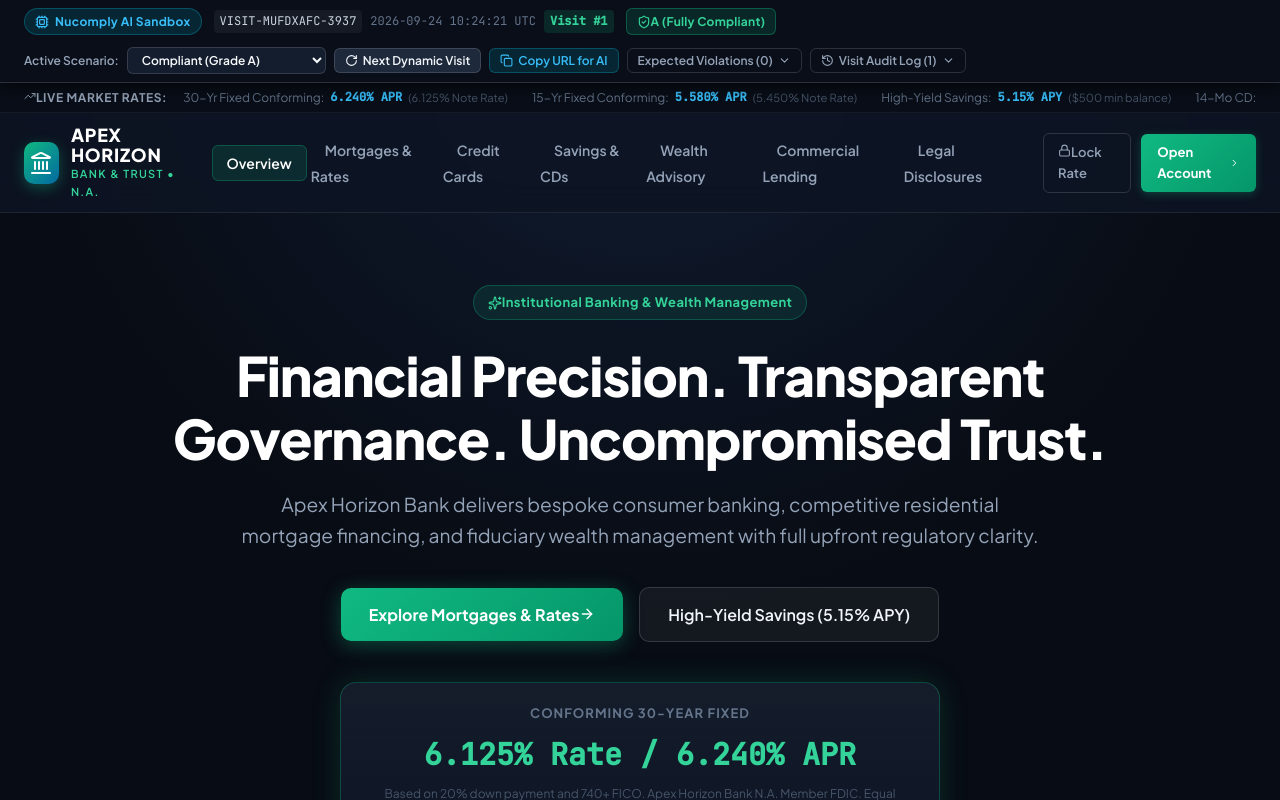
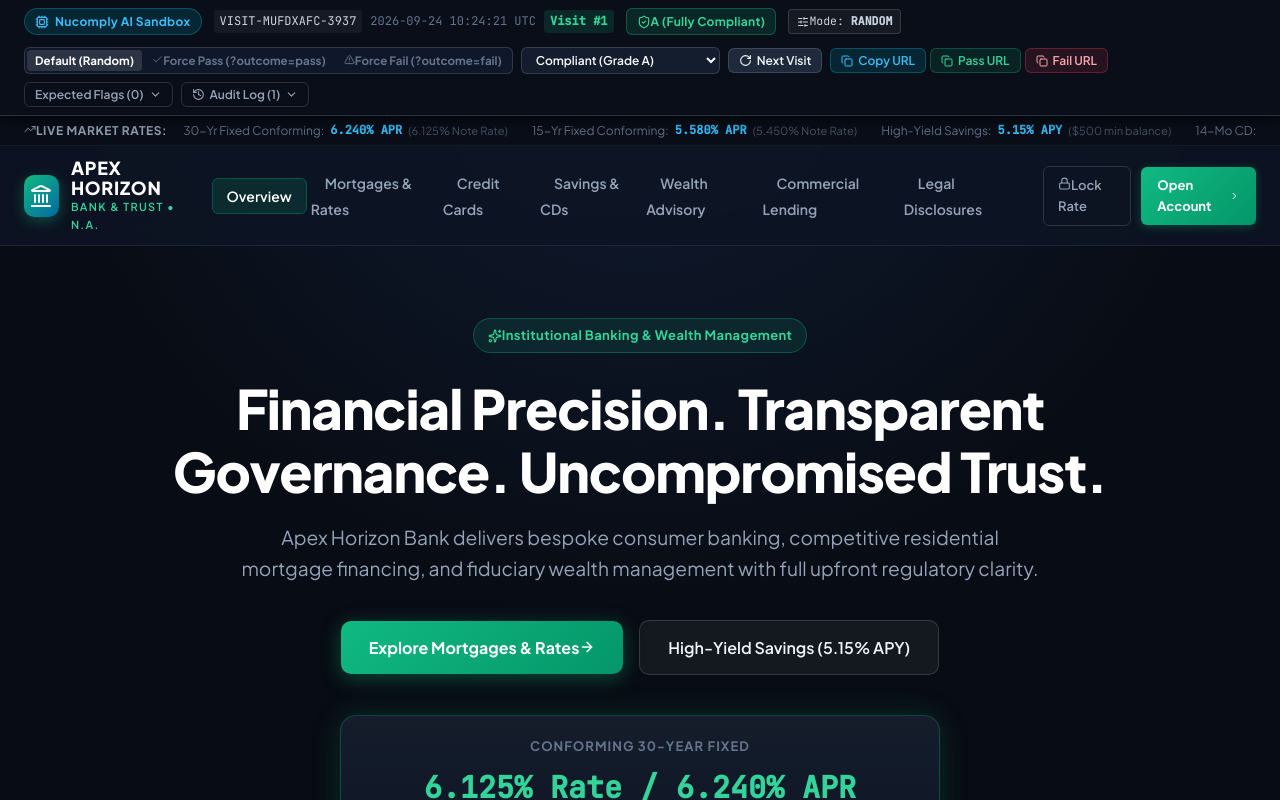
Before and after one commit to owensheehan/NCT, a React (Vite) app: page / in a window 1280 px wide. Shown: the top 800 px of the page. Built offline with nearby package versions, Linux system fonts and the light colour scheme.

Commit message:
feat: add caller arguments ?outcome=pass and ?outcome=fail with dynamic random rotation

```diff
--- a/src/components/ComplianceAuditBar.tsx
+++ b/src/components/ComplianceAuditBar.tsx
@@ -2,6 +2,7 @@ import React, { useState, useEffect } from 'react';
 import type { ComplianceFlag, ComplianceVariantId, VisitSession, VisitLogEntry } from '../types/compliance.ts';
 import {
   switchVariant,
+  switchOutcomeMode,
   randomizeVisit,
   recordVisit,
   getVisitAuditLog,
@@ -22,6 +23,7 @@ import {
   Download,
   Trash2,
   ExternalLink,
+  SlidersHorizontal,
 } from 'lucide-react';
 
 interface ComplianceAuditBarProps {
@@ -39,24 +41,33 @@ export const ComplianceAuditBar: React.FC<ComplianceAuditBarProps> = ({
   riskLevel,
   variantSummary,
 }): React.ReactNode => {
-  const [copied, setCopied] = useState<boolean>(false);
+  const [copiedType, setCopiedType] = useState<string | null>(null);
   const [showDrawer, setShowDrawer] = useState<boolean>(false);
   const [activeDrawerTab, setActiveDrawerTab] = useState<'ground_truth' | 'audit_log'>('ground_truth');
   const [auditLogs, setAuditLogs] = useState<VisitLogEntry[]>([]);
   const [webhookInput, setWebhookInput] = useState<string>(() => localStorage.getItem('nucomply_webhook_url') || '');
   const [webhookSaved, setWebhookSaved] = useState<boolean>(false);
 
-  // Automatically record this visit upon mounting
   useEffect((): void => {
     recordVisit(session, riskLevel, flags.length);
     setAuditLogs(getVisitAuditLog());
   }, [session, riskLevel, flags.length]);
 
-  const handleCopyUrl = (): void => {
-    const currentUrl = window.location.href;
-    navigator.clipboard.writeText(currentUrl).then((): void => {
-      setCopied(true);
-      setTimeout((): void => setCopied(false), 2200);
+  const handleCopyUrl = (type: 'current' | 'pass' | 'fail'): void => {
+    const hash = window.location.hash || '#/';
+    const baseHash = hash.split('?')[0];
+    const baseUrl = `${window.location.origin}${window.location.pathname}`;
+
+    let targetUrl = window.location.href;
+    if (type === 'pass') {
+      targetUrl = `${baseUrl}${baseHash}?outcome=pass`;
+    } else if (type === 'fail') {
+      targetUrl = `${baseUrl}${baseHash}?outcome=fail`;
+    }
+
+    navigator.clipboard.writeText(targetUrl).then((): void => {
+      setCopiedType(type);
+      setTimeout((): void => setCopiedType(null), 2200);
     });
   };
 
@@ -111,13 +122,47 @@ export const ComplianceAuditBar: React.FC<ComplianceAuditBarProps> = ({
             <span className="audit-visit-count">Visit #{session.visitorSeed}</span>
           </div>
           {getRiskBadge()}
+
+          {/* Caller Target Mode Indicator */}
+          <div className="audit-mode-chip">
+            <SlidersHorizontal size={12} className="mr-1 inline" />
+            <span>Mode: <strong>{session.outcomeMode.toUpperCase()}</strong></span>
+          </div>
         </div>
 
-        {/* Center: Quick Variant Selector */}
+        {/* Center: Caller Outcome & Scenario Controls */}
         <div className="audit-bar-controls">
-          <label htmlFor="variant-select" className="audit-control-label">
-            Active Scenario:
-          </label>
+          {/* Outcome Filter (Caller Argument Simulator) */}
+          <div className="outcome-pill-group">
+            <button
+              type="button"
+              className={`outcome-pill ${session.outcomeMode === 'random' ? 'outcome-pill-active' : ''}`}
+              onClick={(): void => switchOutcomeMode('random')}
+              title="Default: Randomly pick across all scenarios on each visit"
+            >
+              Default (Random)
+            </button>
+            <button
+              type="button"
+              className={`outcome-pill outcome-pill-pass ${session.outcomeMode === 'pass' ? 'outcome-pill-active' : ''}`}
+              onClick={(): void => switchOutcomeMode('pass')}
+              title="Force Pass: Random clean visits guaranteed to pass compliance"
+            >
+              <Check size={11} className="inline mr-1" />
+              Force Pass (?outcome=pass)
+            </button>
+            <button
+              type="button"
+              className={`outcome-pill outcome-pill-fail ${session.outcomeMode === 'fail' ? 'outcome-pill-active' : ''}`}
+              onClick={(): void => switchOutcomeMode('fail')}
+              title="Force Fail: Random failing visits cycling through violations"
+            >
+              <AlertTriangle size={11} className="inline mr-1" />
+              Force Fail (?outcome=fail)
+            </button>
+          </div>
+
+          {/* Quick Specific Variant Picker */}
           <select
             id="variant-select"
             className="audit-select"
@@ -125,6 +170,7 @@ export const ComplianceAuditBar: React.FC<ComplianceAuditBarProps> = ({
             onChange={(e: React.ChangeEvent<HTMLSelectElement>): void =>
               switchVariant(e.target.value as ComplianceVariantId, true)
             }
+            title="Lock into a specific regulatory scenario"
           >
             <option value="compliant">Compliant (Grade A)</option>
             <option value="minor_omissions">Minor Omissions (Grade C)</option>
@@ -132,6 +178,7 @@ export const ComplianceAuditBar: React.FC<ComplianceAuditBarProps> = ({
             <option value="teaser_trap">Teaser Trap (Grade F)</option>
           </select>
 
+          {/* Re-roll visit */}
           <button
             type="button"
             className="audit-btn audit-btn-primary"
@@ -139,18 +186,41 @@ export const ComplianceAuditBar: React.FC<ComplianceAuditBarProps> = ({
             title="Simulate a fresh visit to trigger dynamic content rotation"
           >
             <RotateCw size={13} className="mr-1 inline" />
-            <span>Next Dynamic Visit</span>
+            <span>Next Visit</span>
           </button>
 
-          <button
-            type="button"
-            className="audit-btn audit-btn-secondary"
-            onClick={handleCopyUrl}
-            title="Copy exact URL for AI crawler inspection"
-          >
-            {copied ? <Check size={13} className="text-green-400" /> : <Copy size={13} />}
-            <span>{copied ? 'Copied URL!' : 'Copy URL for AI'}</span>
-          </button>
+          {/* Quick Copy Caller URLs */}
+          <div className="copy-btn-group">
+            <button
+              type="button"
+              className="audit-btn audit-btn-secondary"
+              onClick={(): void => handleCopyUrl('current')}
+              title="Copy current page URL"
+            >
+              {copiedType === 'current' ? <Check size={12} className="text-green-400" /> : <Copy size={12} />}
+              <span>{copiedType === 'current' ? 'Copied!' : 'Copy URL'}</span>
+            </button>
+
+            <button
+              type="button"
+              className="audit-btn audit-btn-pass-copy"
+              onClick={(): void => handleCopyUrl('pass')}
+              title="Copy URL with ?outcome=pass argument"
+            >
+              {copiedType === 'pass' ? <Check size={12} className="text-green-400" /> : <Copy size={12} />}
+              <span>{copiedType === 'pass' ? 'Copied Pass URL!' : 'Pass URL'}</span>
+            </button>
+
+            <button
+              type="button"
+              className="audit-btn audit-btn-fail-copy"
+              onClick={(): void => handleCopyUrl('fail')}
+              title="Copy URL with ?outcome=fail argument"
+            >
+              {copiedType === 'fail' ? <Check size={12} className="text-green-400" /> : <Copy size={12} />}
+              <span>{copiedType === 'fail' ? 'Copied Fail URL!' : 'Fail URL'}</span>
+            </button>
+          </div>
 
           {/* Toggle Ground Truth Drawer */}
           <button
@@ -165,7 +235,7 @@ export const ComplianceAuditBar: React.FC<ComplianceAuditBarProps> = ({
               }
             }}
           >
-            <span>Expected Violations ({flags.length})</span>
+            <span>Expected Flags ({flags.length})</span>
             {showDrawer && activeDrawerTab === 'ground_truth' ? <ChevronUp size={13} /> : <ChevronDown size={13} />}
           </button>
 
@@ -185,7 +255,7 @@ export const ComplianceAuditBar: React.FC<ComplianceAuditBarProps> = ({
             title="View persistent history of all AI and user visits recorded"
           >
             <History size={13} className="mr-1 inline" />
-            <span>Visit Audit Log ({auditLogs.length})</span>
+            <span>Audit Log ({auditLogs.length})</span>
             {showDrawer && activeDrawerTab === 'audit_log' ? <ChevronUp size={13} /> : <ChevronDown size={13} />}
           </button>
         </div>
@@ -224,10 +294,12 @@ export const ComplianceAuditBar: React.FC<ComplianceAuditBarProps> = ({
                     <h4 className="audit-drawer-title">
                       Ground-Truth Compliance Violations for AI Verification
                     </h4>
-                    <p className="audit-drawer-desc">{variantSummary}</p>
+                    <p className="audit-drawer-desc">
+                      Current Outcome Argument: <strong className="text-cyan-400">{session.outcomeMode.toUpperCase()}</strong> — {variantSummary}
+                    </p>
                   </div>
                   <span className="audit-drawer-status">
-                    Expected AI Flags: {flags.length === 0 ? 'Zero Violations (Clean)' : `${flags.length} Detected`}
+                    Expected AI Flags: {flags.length === 0 ? 'Zero Violations (PASS)' : `${flags.length} Detected (FAIL)`}
                   </span>
                 </div>
 
@@ -235,7 +307,7 @@ export const ComplianceAuditBar: React.FC<ComplianceAuditBarProps> = ({
                   <div className="audit-clean-box">
                     <ShieldCheck size={20} className="text-emerald-400" />
                     <p>
-                      This page variation is fully compliant. Your compliance AI should flag zero
+                      <strong>PASSING SITE:</strong> This page variation is fully compliant. Your compliance AI should flag zero
                       statutory violations or deceptive practices.
                     </p>
                   </div>
@@ -338,6 +410,7 @@ export const ComplianceAuditBar: React.FC<ComplianceAuditBarProps> = ({
                           <th>Timestamp (UTC)</th>
                           <th>Visit ID</th>
                           <th>Page Path</th>
+                          <th>Caller Mode</th>
                           <th>Variant</th>
                           <th>Risk Grade</th>
                           <th>Expected Flags</th>
@@ -350,6 +423,11 @@ export const ComplianceAuditBar: React.FC<ComplianceAuditBarProps> = ({
                             <td className="font-mono text-cyan-400 font-bold">{log.visitId}</td>
                             <td className="font-mono text-amber-300">{log.path}</td>
                             <td>
+                              <span className={`font-mono text-xs font-bold ${log.outcomeMode === 'pass' ? 'text-emerald-400' : log.outcomeMode === 'fail' ? 'text-rose-400' : 'text-slate-400'}`}>
+                                {log.outcomeMode?.toUpperCase() || 'RANDOM'}
+                              </span>
+                            </td>
+                            <td>
                               <span className="audit-variant-tag">{log.variantId}</span>
                             </td>
                             <td>
@@ -359,9 +437,9 @@ export const ComplianceAuditBar: React.FC<ComplianceAuditBarProps> = ({
                             </td>
                             <td className="text-center font-bold font-mono">
                               {log.expectedFlagCount === 0 ? (
-                                <span className="text-emerald-400">0 (Clean)</span>
+                                <span className="text-emerald-400">0 (PASS)</span>
                               ) : (
-                                <span className="text-rose-400">{log.expectedFlagCount}</span>
+                                <span className="text-rose-400">{log.expectedFlagCount} (FAIL)</span>
                               )}
                             </td>
                           </tr>
--- a/src/index.css
+++ b/src/index.css
@@ -2185,3 +2185,80 @@ button, input, select {
   font-size: 0.72rem;
   color: #e2e8f0;
 }
+
+.audit-mode-chip {
+  display: inline-flex;
+  align-items: center;
+  font-size: 0.72rem;
+  color: #cbd5e1;
+  background: rgba(255, 255, 255, 0.05);
+  border: 1px solid var(--border-medium);
+  padding: 2px 8px;
+  border-radius: 4px;
+  font-family: var(--font-mono);
+}
+
+.outcome-pill-group {
+  display: flex;
+  background: #0f182b;
+  border: 1px solid var(--border-medium);
+  border-radius: var(--radius-sm);
+  padding: 2px;
+  gap: 2px;
+}
+
+.outcome-pill {
+  padding: 3px 8px;
+  font-size: 0.72rem;
+  font-weight: 700;
+  border: none;
+  background: transparent;
+  color: var(--text-tertiary);
+  border-radius: 4px;
+  cursor: pointer;
+  transition: all var(--transition-fast);
+}
+
+.outcome-pill:hover {
+  color: #ffffff;
+}
+
+.outcome-pill-active {
+  background: rgba(255, 255, 255, 0.12);
+  color: #ffffff;
+}
+
+.outcome-pill-pass.outcome-pill-active {
+  background: rgba(16, 185, 129, 0.25);
+  color: #34d399;
+}
+
+.outcome-pill-fail.outcome-pill-active {
+  background: rgba(244, 63, 94, 0.25);
+  color: #fda4af;
+}
+
+.copy-btn-group {
+  display: flex;
+  gap: 4px;
+}
+
+.audit-btn-pass-copy {
+  background: rgba(16, 185, 129, 0.12);
+  color: #34d399;
+  border: 1px solid rgba(16, 185, 129, 0.3);
+}
+
+.audit-btn-pass-copy:hover {
+  background: rgba(16, 185, 129, 0.22);
+}
+
+.audit-btn-fail-copy {
+  background: rgba(244, 63, 94, 0.12);
+  color: #fda4af;
+  border: 1px solid rgba(244, 63, 94, 0.3);
+}
+
+.audit-btn-fail-copy:hover {
+  background: rgba(244, 63, 94, 0.22);
+}
--- a/src/types/compliance.ts
+++ b/src/types/compliance.ts
@@ -21,12 +21,15 @@ export interface PageDynamicVariant<T> {
   content: T;
 }
 
+export type DesiredOutcome = 'pass' | 'fail' | 'random';
+
 export interface VisitSession {
   visitId: string;
   timestamp: string;
   visitorSeed: number;
   activeVariantId: ComplianceVariantId;
   isLocked: boolean;
+  outcomeMode: DesiredOutcome;
 }
 
 export interface VisitLogEntry {
@@ -37,6 +40,7 @@ export interface VisitLogEntry {
   riskLevel: 'LOW' | 'MEDIUM' | 'CRITICAL';
   userAgent: string;
   expectedFlagCount: number;
+  outcomeMode: DesiredOutcome;
 }
 
 /* Mortgage product types */
--- a/src/utils/dynamicContent.ts
+++ b/src/utils/dynamicContent.ts
@@ -3,13 +3,24 @@ import type {
   VisitSession,
   PageDynamicVariant,
   VisitLogEntry,
+  DesiredOutcome,
 } from '../types/compliance.ts';
 
-const VARIANT_CYCLE: ComplianceVariantId[] = [
+const ALL_VARIANTS: ComplianceVariantId[] = [
   'compliant',
   'minor_omissions',
   'high_risk_udaap',
   'teaser_trap',
+];
+
+const FAIL_VARIANTS: ComplianceVariantId[] = [
+  'minor_omissions',
+  'high_risk_udaap',
+  'teaser_trap',
+];
+
+const PASS_VARIANTS: ComplianceVariantId[] = [
+  'compliant',
 ];
 
 const AUDIT_STORAGE_KEY = 'nucomply_audit_log';
@@ -31,6 +42,23 @@ const extractUrlParam = (paramName: string): string | null => {
   }
 
   return null;
+};
+
+/**
+ * Parses caller outcome preference (?outcome=pass|fail, ?status=pass|fail, ?compliance=pass|fail, ?mode=pass|fail)
+ */
+export const getRequestedOutcome = (): DesiredOutcome => {
+  const rawParam = (
+    extractUrlParam('outcome') ||
+    extractUrlParam('status') ||
+    extractUrlParam('compliance') ||
+    extractUrlParam('result') ||
+    extractUrlParam('mode')
+  )?.toLowerCase().trim();
+
+  if (rawParam === 'pass' || rawParam === 'passing') return 'pass';
+  if (rawParam === 'fail' || rawParam === 'failing') return 'fail';
+  return 'random';
 };
 
 export const getVisitAuditLog = (): VisitLogEntry[] => {
@@ -78,10 +106,10 @@ export const recordVisit = (
     riskLevel,
     userAgent: navigator.userAgent,
     expectedFlagCount,
+    outcomeMode: session.outcomeMode,
   };
 
   const existingLogs = getVisitAuditLog();
-  // Prevent duplicate continuous logging for same session on hot re-renders
   if (existingLogs.length > 0 && existingLogs[0]?.visitId === session.visitId && existingLogs[0]?.path === entry.path) {
     return;
   }
@@ -90,7 +118,7 @@ export const recordVisit = (
   try {
     localStorage.setItem(AUDIT_STORAGE_KEY, JSON.stringify(updatedLogs));
   } catch {
-    // ignore quota errors
+    // ignore
   }
 
   // 1. Expose on window object for automated AI inspection crawlers
@@ -122,8 +150,9 @@ export const recordVisit = (
   setMeta('nucomply-variant', entry.variantId);
   setMeta('nucomply-risk-level', entry.riskLevel);
   setMeta('nucomply-expected-flags', expectedFlagCount.toString());
+  setMeta('nucomply-outcome-mode', entry.outcomeMode);
 
-  // 3. Optional Webhook dispatch if configured via query param or storage
+  // 3. Optional Webhook dispatch
   const webhookUrl = extractUrlParam('webhook') || localStorage.getItem('nucomply_webhook_url');
   if (webhookUrl && webhookUrl.startsWith('http')) {
     try {
@@ -144,16 +173,28 @@ export const recordVisit = (
 export const getVisitSession = (): VisitSession => {
   const paramVariant = extractUrlParam('variant') as ComplianceVariantId | null;
   const isLocked = extractUrlParam('lock') === 'true';
+  const outcomeMode = getRequestedOutcome();
 
   const sessionVisitCount = parseInt(sessionStorage.getItem('nucomply_visit_count') ?? '0', 10) + 1;
   sessionStorage.setItem('nucomply_visit_count', sessionVisitCount.toString());
 
   let activeVariant: ComplianceVariantId;
-  if (paramVariant && VARIANT_CYCLE.includes(paramVariant)) {
+
+  if (paramVariant && ALL_VARIANTS.includes(paramVariant)) {
+    // Explicit variant requested directly in URL
     activeVariant = paramVariant;
+  } else if (outcomeMode === 'pass') {
+    // Caller wants a passing site (clean/compliant, but still dynamic/randomized seed)
+    const passIndex = (sessionVisitCount - 1) % PASS_VARIANTS.length;
+    activeVariant = PASS_VARIANTS[passIndex];
+  } else if (outcomeMode === 'fail') {
+    // Caller wants a failing site (randomly cycles across failing scenarios on each visit)
+    const failIndex = (sessionVisitCount - 1) % FAIL_VARIANTS.length;
+    activeVariant = FAIL_VARIANTS[failIndex];
   } else {
-    const cycleIndex = (sessionVisitCount - 1) % VARIANT_CYCLE.length;
-    activeVariant = VARIANT_CYCLE[cycleIndex];
+    // Default: completely random across all scenarios
+    const cycleIndex = (sessionVisitCount - 1) % ALL_VARIANTS.length;
+    activeVariant = ALL_VARIANTS[cycleIndex];
   }
 
   const visitId = `VISIT-${Date.now().toString(36).toUpperCase()}-${Math.floor(1000 + Math.random() * 9000)}`;
@@ -166,7 +207,34 @@ export const getVisitSession = (): VisitSession => {
     visitorSeed: sessionVisitCount,
     activeVariantId: activeVariant,
     isLocked,
+    outcomeMode,
   };
+};
+
+export const switchOutcomeMode = (outcome: DesiredOutcome): void => {
+  const hash = window.location.hash;
+  const hashQuestionIdx = hash.indexOf('?');
+  const baseHash = hashQuestionIdx !== -1 ? hash.substring(0, hashQuestionIdx) : (hash || '#/');
+
+  const hashParams = new URLSearchParams(hashQuestionIdx !== -1 ? hash.substring(hashQuestionIdx) : '');
+  if (outcome === 'random') {
+    hashParams.delete('outcome');
+    hashParams.delete('status');
+  } else {
+    hashParams.set('outcome', outcome);
+  }
+  // Clear locked variant when switching outcome mode
+  hashParams.delete('variant');
+  hashParams.delete('lock');
+
+  const url = new URL(window.location.href);
+  url.searchParams.delete('outcome');
+  url.searchParams.delete('variant');
+  url.searchParams.delete('lock');
+  url.hash = `${baseHash}?${hashParams.toString()}`;
+
+  window.location.href = url.toString();
+  window.location.reload();
 };
 
 export const switchVariant = (newVariant: ComplianceVariantId, lock: boolean = true): void => {
@@ -181,10 +249,12 @@ export const switchVariant = (newVariant: ComplianceVariantId, lock: boolean = t
   } else {
     hashParams.delete('lock');
   }
+  hashParams.delete('outcome');
 
   const url = new URL(window.location.href);
   url.searchParams.delete('variant');
   url.searchParams.delete('lock');
+  url.searchParams.delete('outcome');
   url.hash = `${baseHash}?${hashParams.toString()}`;
 
   window.location.href = url.toString();
@@ -196,10 +266,17 @@ export const randomizeVisit = (): void => {
   const hashQuestionIdx = hash.indexOf('?');
   const baseHash = hashQuestionIdx !== -1 ? hash.substring(0, hashQuestionIdx) : (hash || '#/');
 
+  // Keep existing outcome parameter (pass/fail) if set, so "randomize" keeps caller's pass/fail constraint
+  const currentOutcome = extractUrlParam('outcome');
+  const hashParams = new URLSearchParams();
+  if (currentOutcome) {
+    hashParams.set('outcome', currentOutcome);
+  }
+
   const url = new URL(window.location.href);
   url.searchParams.delete('variant');
   url.searchParams.delete('lock');
-  url.hash = baseHash;
+  url.hash = hashParams.toString() ? `${baseHash}?${hashParams.toString()}` : baseHash;
 
   const currentCount = parseInt(sessionStorage.getItem('nucomply_visit_count') ?? '0', 10);
   sessionStorage.setItem('nucomply_visit_count', (currentCount + 1).toString());
```
Also changed, not shown: 1 other file (tests, documents, lock files or other folders).
